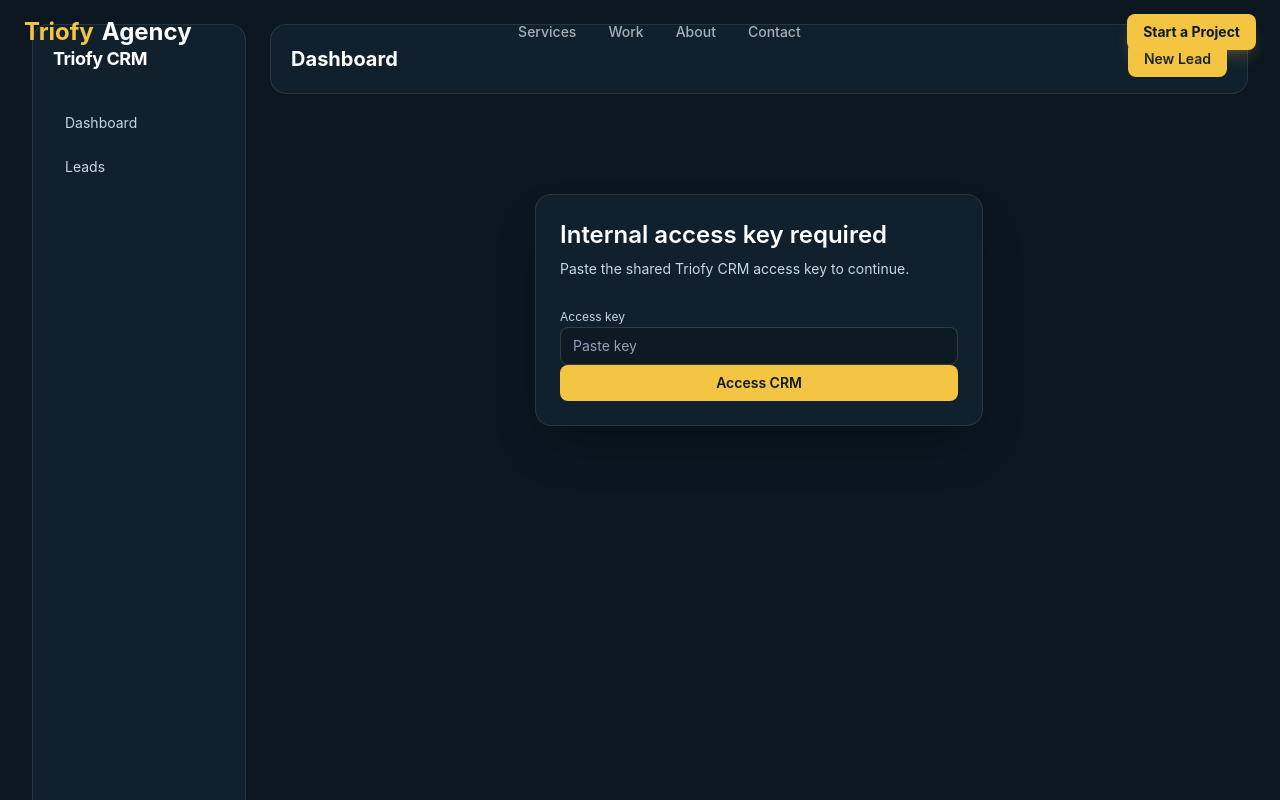
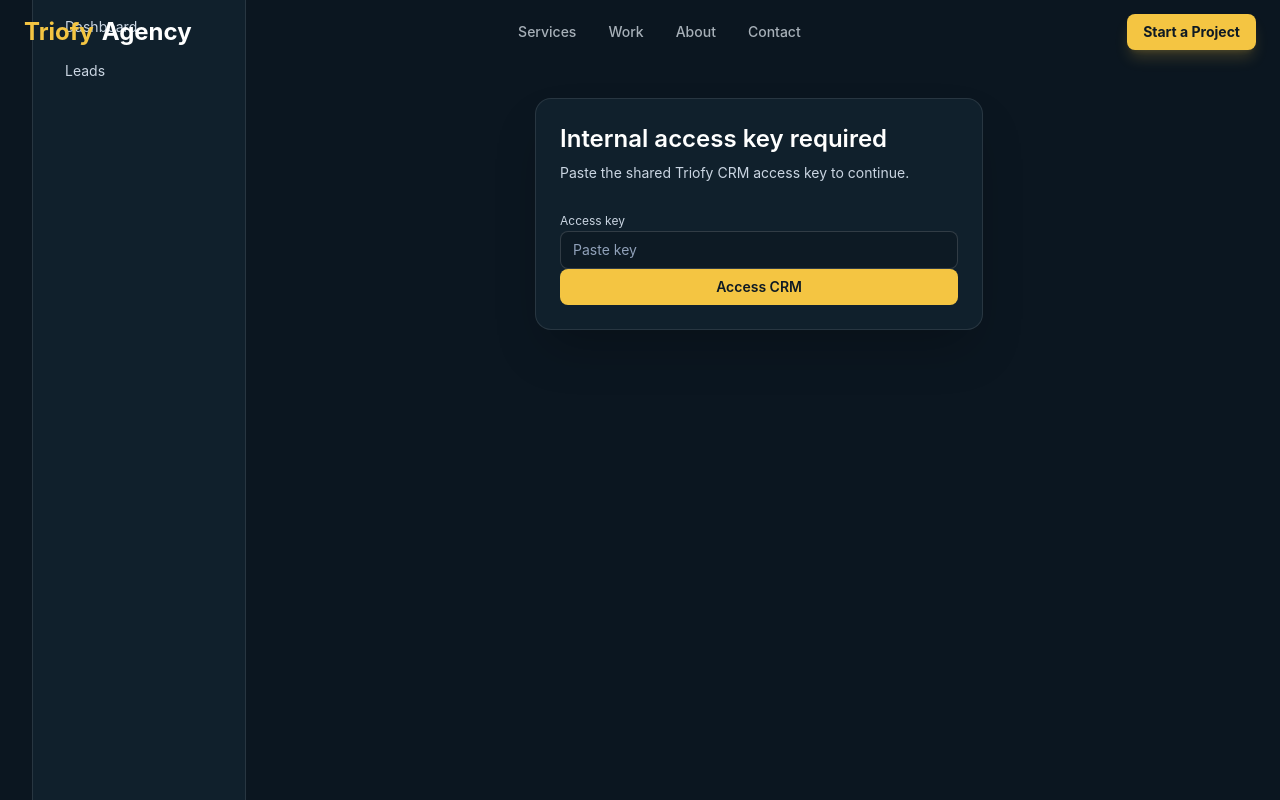
Before and after one commit to mateir0/triofy, a Next.js app: page /crm/access in a window 1280 px wide. Shown: the top 800 px of the page. Built offline with nearby package versions, Linux system fonts and the light colour scheme.

Commit message:
fix(crm): prevent root navbar from colliding with CRM header

```diff
--- a/app/crm/layout.tsx
+++ b/app/crm/layout.tsx
@@ -2,5 +2,12 @@
 import CrmShell from "@/components/crm/CrmShell";
 
 export default function CrmLayout({ children }: { children: ReactNode }) {
-  return <CrmShell>{children}</CrmShell>;
+  // Root layout renders the marketing <Navbar /> + <Footer />.
+  // The CRM has its own shell, so we suppress the root navbar/footer spacing
+  // by offsetting content to the top of the viewport.
+  return (
+    <div className="-mt-24">
+      <CrmShell>{children}</CrmShell>
+    </div>
+  );
 }
```
